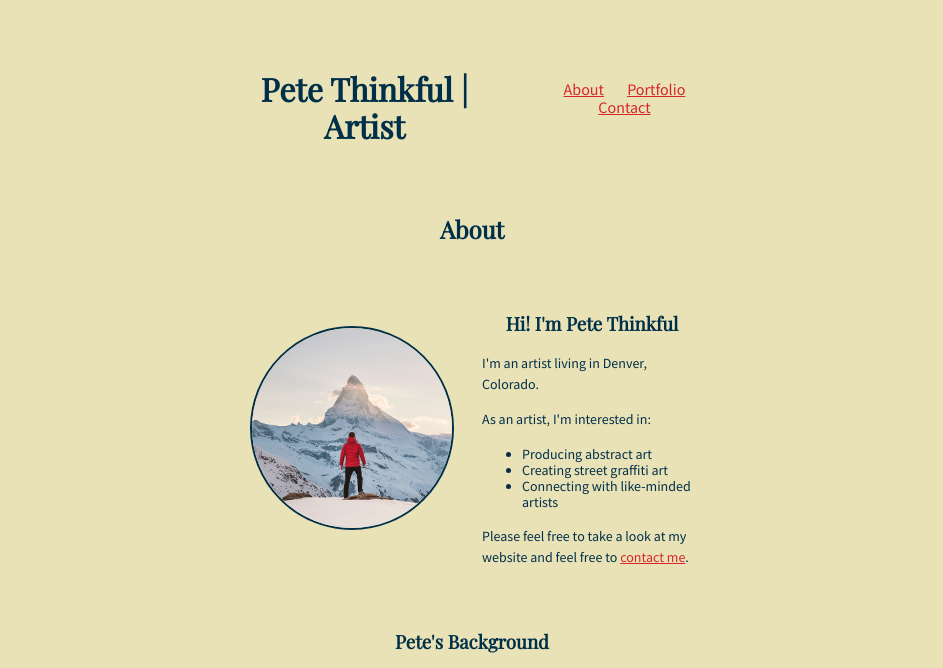
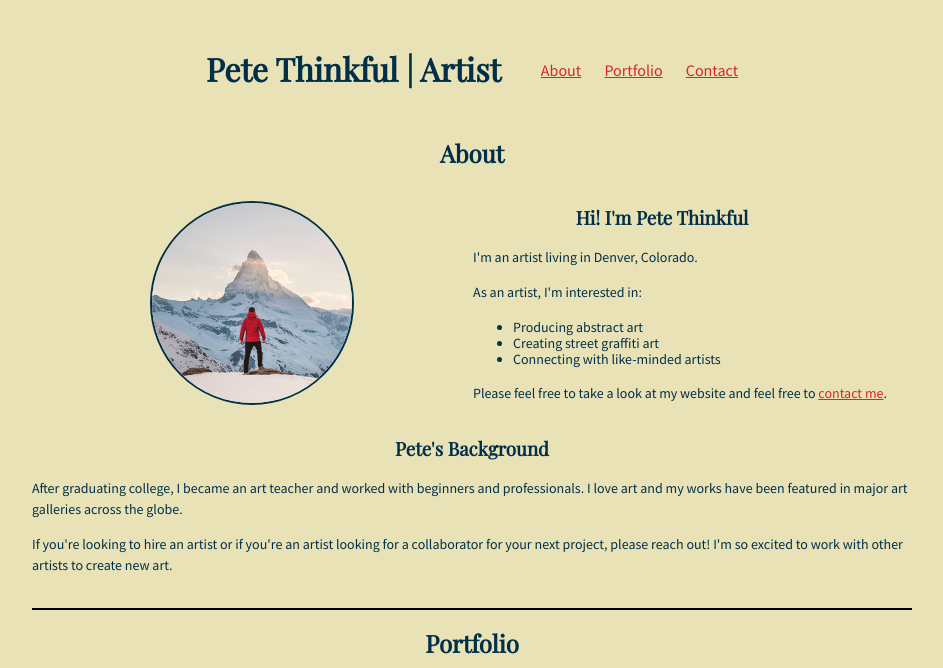
Before and after one commit to fullstackliv/deeper-with-css-assessment, a plain HTML site: page index.html in a window 1280 px wide. Shown: the top 668 px of the page, without its empty margins (168-1111 px from the left). Drawn offline with nearby package versions, Linux system fonts and the light colour scheme.

Commit message:
New upload with formatting changes
formatting changes include:
-header fix
-adjusted padding
-adjusted page alignment (flexbox)

```diff
--- a/index.html
+++ b/index.html
@@ -15,7 +15,7 @@
   <body>
     <!-- Header section -->
     <header class="container-header">
-      <h1>Pete Thinkful | Artist</h1>
+      <h1 id="page-title">Pete Thinkful | Artist</h1>
       <nav>
         <a href="#about">About</a>
         <a href="#portfolio">Portfolio</a>
@@ -41,7 +41,7 @@
               </div>
 
             <div>
-            <h3>Hi! I'm Pete Thinkful</h3>
+            <h3 id="hi-pete-thinkful">Hi! I'm Pete Thinkful</h3>
             <p>I'm an artist living in Denver, Colorado.</p>
             <p>As an artist, I'm interested in:</p>
             <ul>
--- a/style.css
+++ b/style.css
@@ -5,7 +5,7 @@ body {
   background-color: #eae2b7;
   color: #003049;
   font-family: "Source Sans Pro", Tahoma, Geneva, Verdana, sans-serif;
-  padding: 400px;
+  padding: 200px;
   padding-top: 30px;
 }
 
@@ -25,7 +25,7 @@ body {
 }
 
 .about > div {
-    margin: 10px;
+    margin: 1px;
     text-align: left;
 }
 
@@ -42,13 +42,21 @@ body {
   margin: 5px;
 }
 
+/* #page-title {
+  font-size: 2em;
+  text-align: center;
+} */
+
+#hi-pete-thinkful {
+  padding-right: 60px;
+}
+
 /* Headings */
 h1,
 h2,
 h3 {
   font-family: "Playfair Display", Times, serif;
   text-align: center;
-  padding-top: 20px;
 }
 
 /* Header */
```
